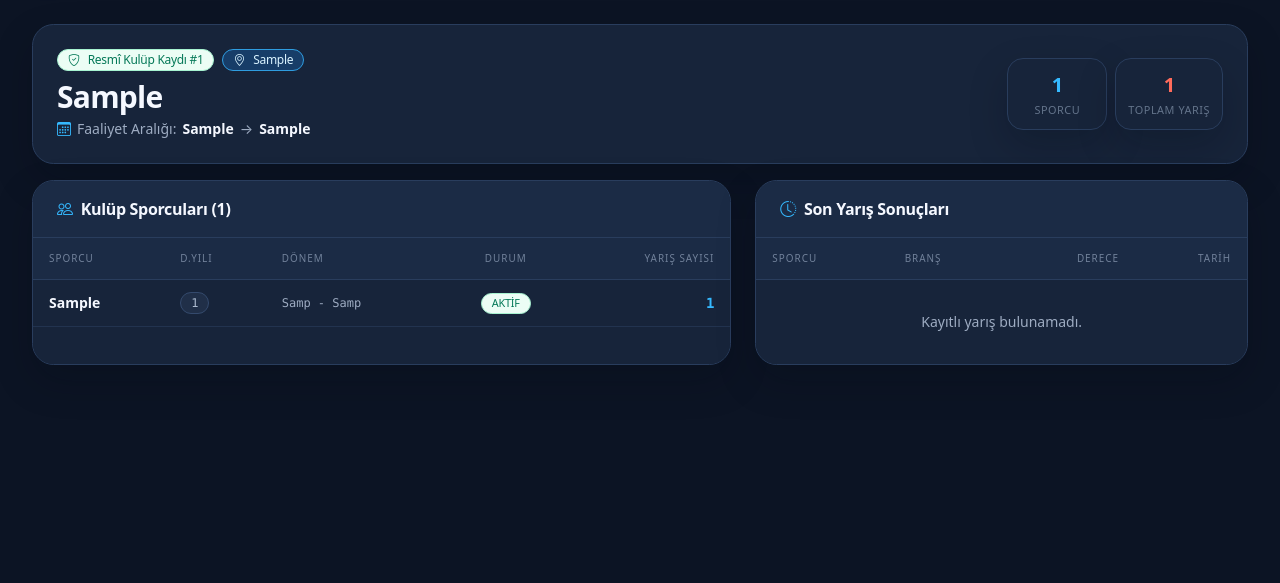
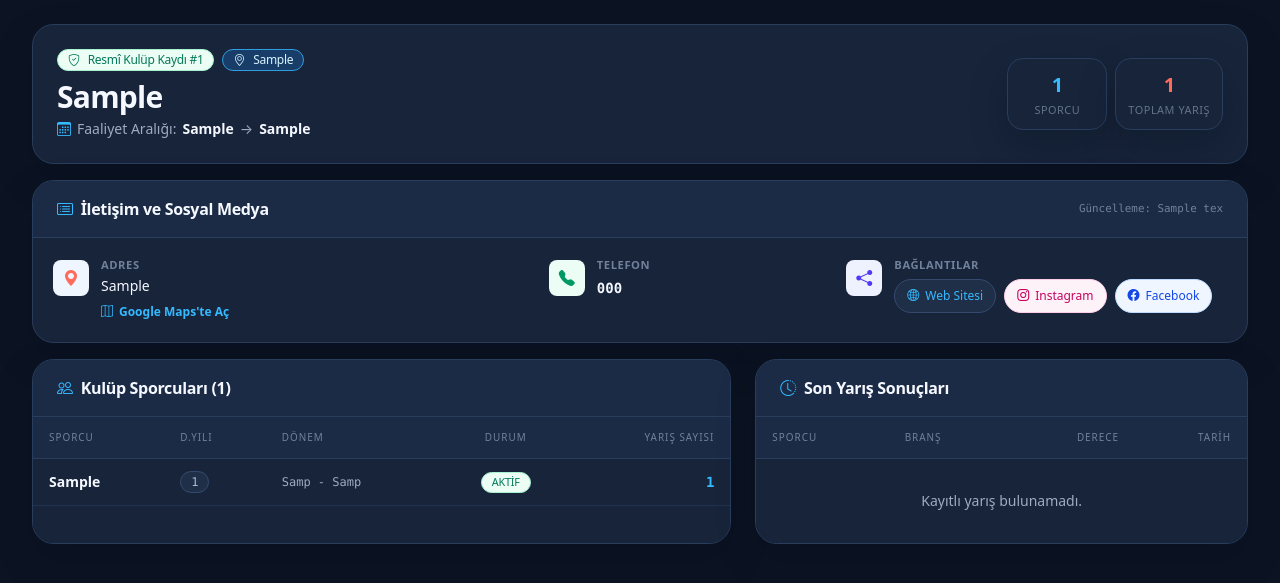
Before and after one commit to ozztozz/old_result, a Django app: page /kulupler/1/ in a window 1280 px wide. Shown: the part 81-664 px from the top of the page. Run offline with Django 5.2, Linux system fonts and the light colour scheme; tables that the repository leaves empty hold one stand-in row (values such as "Sample post"); data that the repository does not hold is empty; style sheets or scripts are compiled from the project's sources; some libraries are stand-ins or nearby versions.

Commit message:
Kulüp detay sayfasına iletişim ve sosyal medya kartı eklendi

```diff
--- a/yuzme_projesi/templates/sonuclar/kulup_detay.html
+++ b/yuzme_projesi/templates/sonuclar/kulup_detay.html
@@ -36,6 +36,88 @@
         </div>
     </div>
 </div>
+
+{% if kulup.adres or kulup.telefon or kulup.web_sitesi or kulup.google_maps_url or kulup.instagram or kulup.facebook %}
+<!-- İletişim ve Sosyal Medya Kartı -->
+<div class="swim-card mb-4">
+    <div class="swim-card-header flex items-center justify-between gap-2">
+        <h2 class="text-sm sm:text-base font-bold swim-text-main flex items-center gap-2">
+            <i class="bi bi-card-list swim-text-primary"></i> İletişim ve Sosyal Medya
+        </h2>
+        {% if kulup.iletisim_guncellenme_tarihi %}
+        <span class="text-[0.68rem] swim-text-subtle font-mono">
+            Güncelleme: {{ kulup.iletisim_guncellenme_tarihi|slice:":10" }}
+        </span>
+        {% endif %}
+    </div>
+    <div class="p-4 sm:p-5 grid grid-cols-1 md:grid-cols-12 gap-4 items-start">
+        {% if kulup.adres or kulup.google_maps_url %}
+        <div class="md:col-span-5 flex items-start gap-3">
+            <div class="w-9 h-9 rounded-lg bg-blue-50 dark:bg-blue-900/30 text-blue-600 dark:text-blue-400 flex items-center justify-center shrink-0 mt-0.5">
+                <i class="bi bi-geo-alt-fill"></i>
+            </div>
+            <div class="min-w-0">
+                <div class="text-[0.7rem] uppercase tracking-wider font-semibold swim-text-subtle mb-0.5">Adres</div>
+                {% if kulup.adres %}
+                <p class="text-xs sm:text-sm swim-text-main leading-relaxed break-words">{{ kulup.adres }}</p>
+                {% endif %}
+                {% if kulup.google_maps_url %}
+                <a href="{{ kulup.google_maps_url }}" target="_blank" rel="noopener noreferrer"
+                   class="inline-flex items-center gap-1.5 mt-1.5 text-xs font-semibold swim-text-primary hover:underline">
+                    <i class="bi bi-map"></i> Google Maps'te Aç
+                </a>
+                {% endif %}
+            </div>
+        </div>
+        {% endif %}
+
+        {% if kulup.telefon %}
+        <div class="md:col-span-3 flex items-start gap-3">
+            <div class="w-9 h-9 rounded-lg bg-emerald-50 dark:bg-emerald-900/30 text-emerald-600 dark:text-emerald-400 flex items-center justify-center shrink-0 mt-0.5">
+                <i class="bi bi-telephone-fill"></i>
+            </div>
+            <div class="min-w-0">
+                <div class="text-[0.7rem] uppercase tracking-wider font-semibold swim-text-subtle mb-0.5">Telefon</div>
+                <a href="tel:{{ kulup.telefon }}" class="text-xs sm:text-sm font-semibold swim-text-main hover:swim-text-primary transition font-mono break-all">
+                    {{ kulup.telefon }}
+                </a>
+            </div>
+        </div>
+        {% endif %}
+
+        {% if kulup.web_sitesi or kulup.instagram or kulup.facebook %}
+        <div class="{% if kulup.adres or kulup.google_maps_url or kulup.telefon %}md:col-span-4{% else %}md:col-span-12{% endif %} flex items-start gap-3">
+            <div class="w-9 h-9 rounded-lg bg-indigo-50 dark:bg-indigo-900/30 text-indigo-600 dark:text-indigo-400 flex items-center justify-center shrink-0 mt-0.5">
+                <i class="bi bi-share-fill"></i>
+            </div>
+            <div class="min-w-0 flex-1">
+                <div class="text-[0.7rem] uppercase tracking-wider font-semibold swim-text-subtle mb-1.5">Bağlantılar</div>
+                <div class="flex flex-wrap gap-2">
+                    {% if kulup.web_sitesi %}
+                    <a href="{{ kulup.web_sitesi }}" target="_blank" rel="noopener noreferrer"
+                       class="swim-btn-outline-primary swim-btn-sm swim-btn-pill inline-flex items-center gap-1.5 text-xs">
+                        <i class="bi bi-globe2"></i> Web Sitesi
+                    </a>
+                    {% endif %}
+                    {% if kulup.instagram %}
+                    <a href="{{ kulup.instagram }}" target="_blank" rel="noopener noreferrer"
+                       class="swim-btn-sm swim-btn-pill inline-flex items-center gap-1.5 text-xs border border-pink-200 dark:border-pink-800 bg-pink-50 dark:bg-pink-900/20 text-pink-700 dark:text-pink-300 hover:bg-pink-100 dark:hover:bg-pink-900/40 transition">
+                        <i class="bi bi-instagram"></i> Instagram
+                    </a>
+                    {% endif %}
+                    {% if kulup.facebook %}
+                    <a href="{{ kulup.facebook }}" target="_blank" rel="noopener noreferrer"
+                       class="swim-btn-sm swim-btn-pill inline-flex items-center gap-1.5 text-xs border border-blue-200 dark:border-blue-800 bg-blue-50 dark:bg-blue-900/20 text-blue-700 dark:text-blue-300 hover:bg-blue-100 dark:hover:bg-blue-900/40 transition">
+                        <i class="bi bi-facebook"></i> Facebook
+                    </a>
+                    {% endif %}
+                </div>
+            </div>
+        </div>
+        {% endif %}
+    </div>
+</div>
+{% endif %}
 
 <div class="grid grid-cols-1 lg:grid-cols-12 gap-4 sm:gap-6 mb-6">
     <!-- Kulübün Sporcuları -->
```
Also changed, not shown: yuzme_projesi/sonuclar/tests.py (+64 -8 lines).
